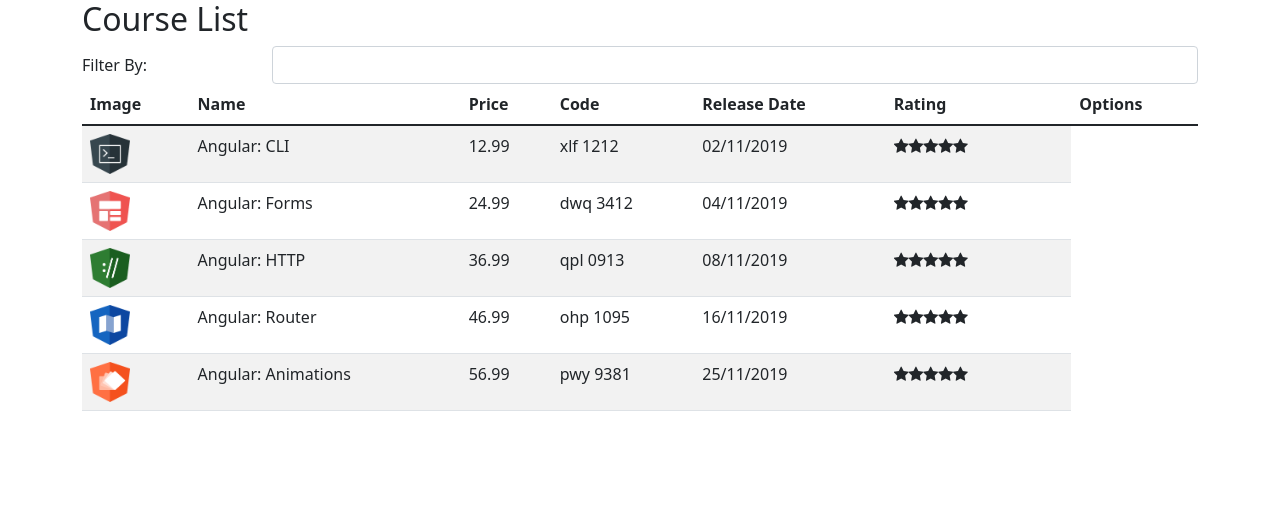
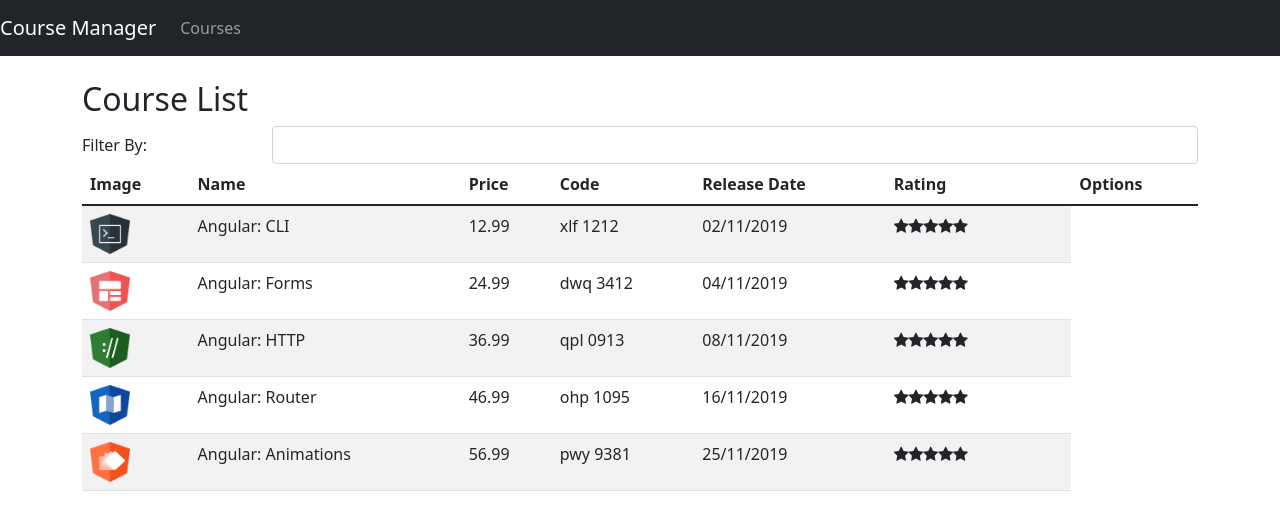
Before and after one commit to TGeronimo/course-manager_santanderFullstackDev, an Angular app: page /courses in a window 1280 px wide. Shown: the top 530 px of the page. Built offline with nearby package versions, Linux system fonts and the light colour scheme.

Commit message:
NavBarComponent and routers defined

```diff
--- a/src/app/app.component.html
+++ b/src/app/app.component.html
@@ -1,4 +1,4 @@
-<div class="container">
-  <app-course-list></app-course-list>
-
+<app-nav-bar></app-nav-bar>
+<div class="container mt-4">
+  <router-outlet></router-outlet>
 </div>
--- a/src/app/app.module.ts
+++ b/src/app/app.module.ts
@@ -5,17 +5,33 @@
 import { CourseListComponent } from './courses/course-list.component';
 import { StarComponent } from "./star/star.component";
 import { ReplacePipe } from "./pipe/replace.pipe";
+import { NavBarComponent } from "./nav-bar/nav-bar.component";
+import { RouterModule } from "@angular/router";
+import { Error404Component } from "./error-404/error-404.component";
 
 @NgModule({
   declarations: [
     AppComponent,
     CourseListComponent,
     StarComponent,
-    ReplacePipe
+    ReplacePipe,
+    NavBarComponent,
+    Error404Component
   ],
   imports: [
     BrowserModule,
-    FormsModule
+    FormsModule,
+    RouterModule.forRoot([
+      { // path: '' indica que vai ativar a rota na raíz da app
+        path: '', redirectTo: 'courses', pathMatch: 'full' // este é um objeto de rota
+      },
+      {
+        path: 'courses', component: CourseListComponent // rota de listagem de cursos
+      },
+      {
+        path: '**', component: Error404Component
+      }
+    ])
   ],
   providers: [],
   bootstrap: [AppComponent]
--- a/src/app/courses/course-list.component.ts
+++ b/src/app/courses/course-list.component.ts
@@ -4,7 +4,6 @@
 import { OnInit } from "@angular/core";
 
 @Component({
-  selector: 'app-course-list',
   templateUrl: './course-list.component.html'
 })
 export class CourseListComponent implements OnInit {
--- /dev/null
+++ b/src/app/error-404/error-404.component.html
@@ -0,0 +1 @@
+<h2>Error 404</h2>
--- /dev/null
+++ b/src/app/nav-bar/nav-bar.component.html
@@ -0,0 +1,16 @@
+<nav class="navbar navbar-expand-lg navbar-dark bg-dark">
+    <a href="#" class="navbar-brand">Course Manager</a>
+
+    <button class="navbar-toggler" type="button" data-toggle="collapse" data-target="#navbarSupportedContent"
+        aria-controls="navbarSupportedContent" aria-expanded="false" aria-label="Toggle navigation">
+        <span class="navbar-toggler-icon"></span>
+    </button>
+
+    <div class="collapse navbar-collapse" id="navbarSupportedContent">
+        <ul class="navbar-nav mr-auto">
+            <li class="nav-item">
+                <a href="#" class="nav-link">Courses</a>
+            </li>
+        </ul>
+    </div>
+</nav>
```
Also changed, not shown: src/app/error-404/error-404.component.ts (added, +10 -0 lines), src/app/nav-bar/nav-bar.component.ts (added, +12 -0 lines).
